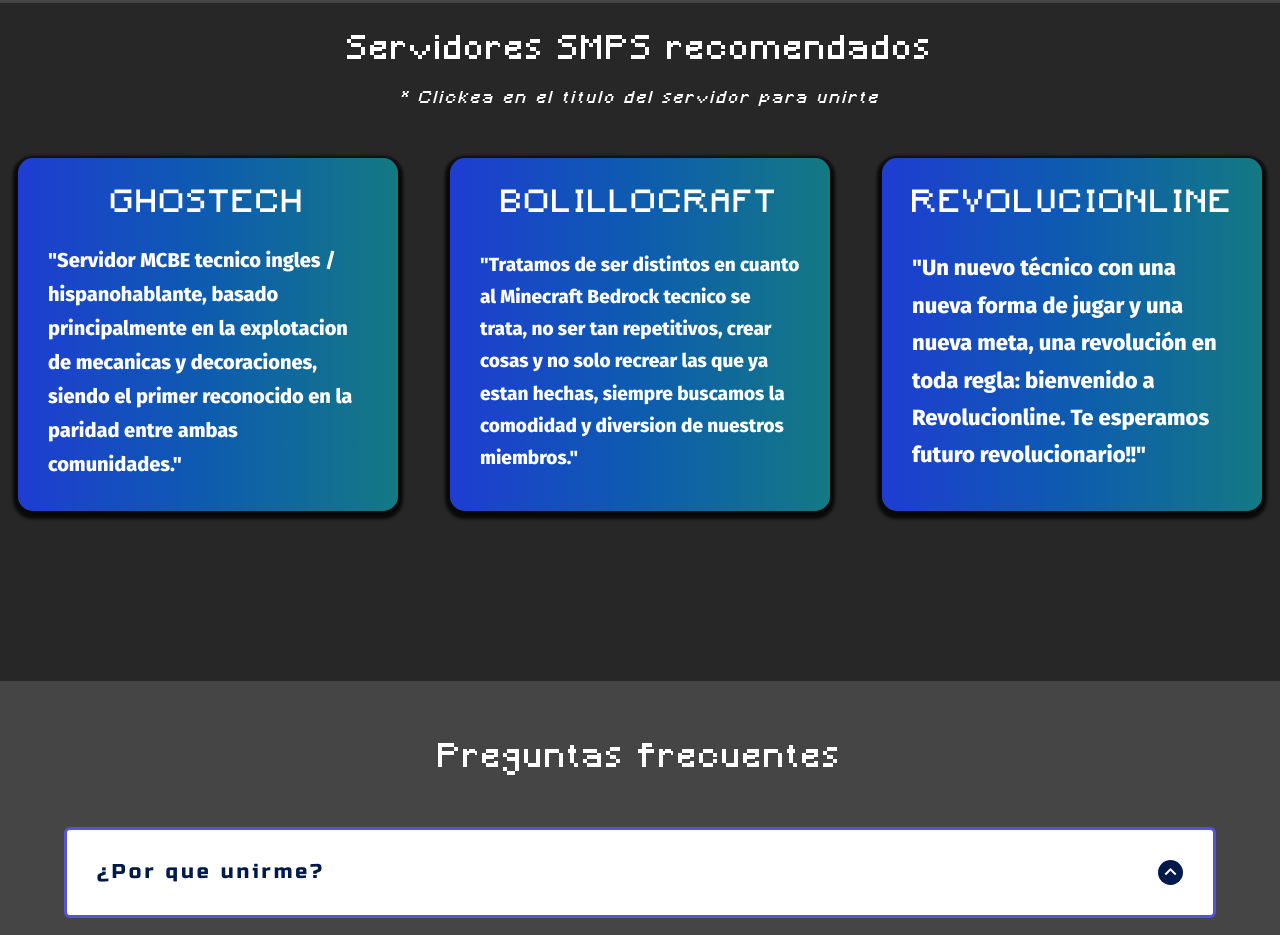
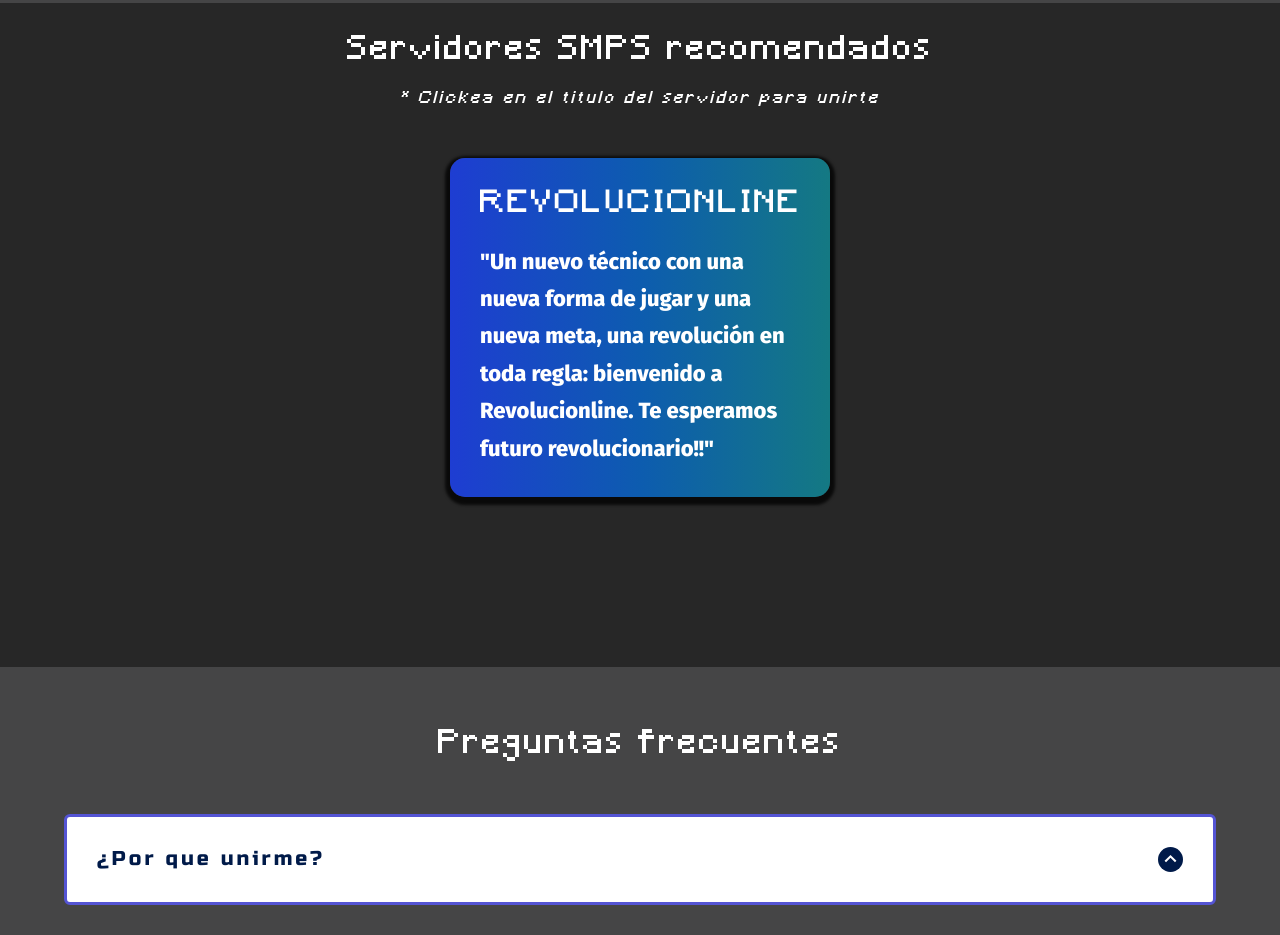
Before and after one commit to MarvamTech/marvamtech.github.io, a plain HTML site: page index.html in a window 1280 px wide. Shown: the part 1333-2268 px from the top of the page. Drawn offline with Linux system fonts and the light colour scheme.

Commit message:
Elimine 2 articulos de SMPS

```diff
--- a/index.html
+++ b/index.html
@@ -132,19 +132,19 @@
 
 		<div class="smps_container">
 
-			<article class="smps_post make_bigger">
+			<!-- <article class="smps_post make_bigger">
 
 				<a target="_blank" href="https://discord.gg/7ZVpeucm3J" class="smps_invite"><h2 class="smps_title title_style">Ghostech</h2></a>
 				<p class="smps_paragraph smps_ghostech_paragraph">"Servidor MCBE tecnico ingles / hispanohablante, basado principalmente en la explotacion de mecanicas y decoraciones, siendo el primer reconocido en la paridad entre ambas comunidades."</p>
 
-			</article>
+			</article> -->
 
-			<article class="smps_post make_bigger">
+			<!-- <article class="smps_post make_bigger">
 
 				<a target="_blank" href="https://discord.gg/wuJ6F7RgbX" class="smps_invite"><h2 class="smps_title title_style">BolilloCraft</h2></a>
         <p class="smps_paragraph smps_bolillocraft_paragraph">"Tratamos de ser distintos en cuanto al Minecraft Bedrock tecnico se trata, no ser tan repetitivos, crear cosas y no solo recrear las que ya estan hechas, siempre buscamos la comodidad y diversion de nuestros miembros."</p>
 
-			</article>
+			</article> -->
 
 			<article class="smps_post make_bigger smps_last">
 
```
Also changed, not shown: 1 other file.
